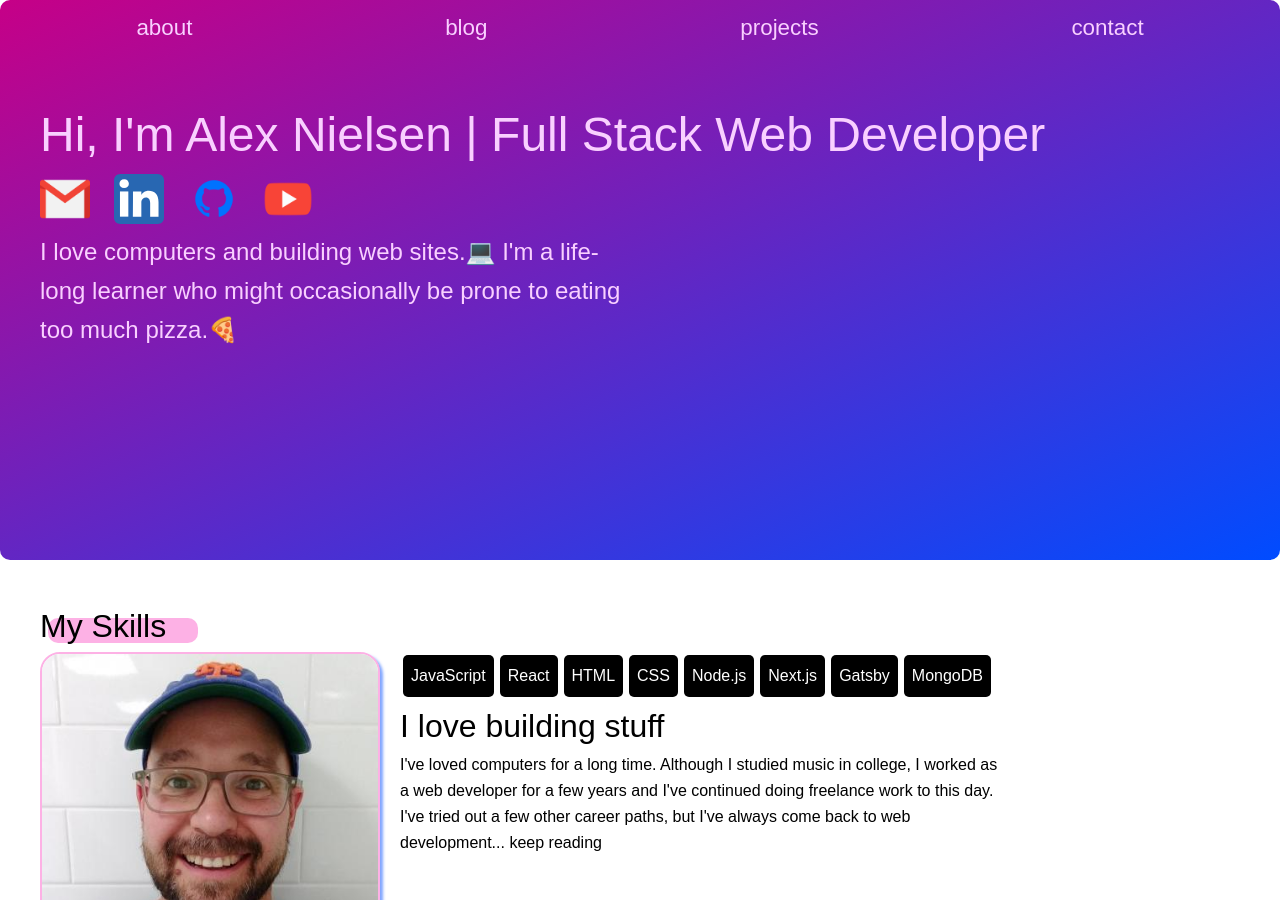
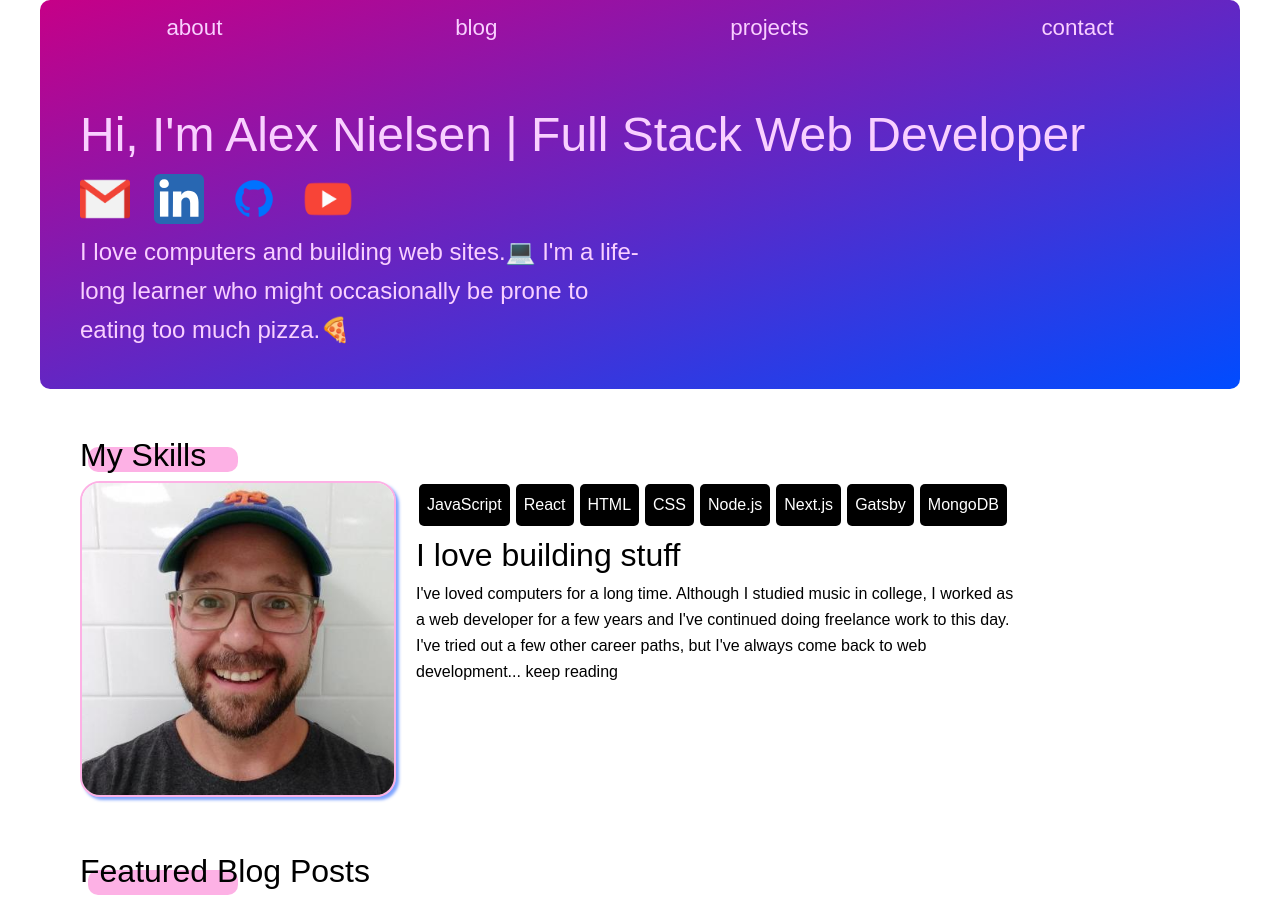
Before and after one commit to bushbass/portfolio-design, a plain HTML site: page index.html in a window 1280 px wide. Shown: the top 900 px of the page. Drawn offline with Linux system fonts and the light colour scheme.

Commit message:
set max width on body for super large screens

```diff
--- a/styles.css
+++ b/styles.css
@@ -39,14 +39,17 @@ img {
   height: auto;
 }
 /* GLOBAL */
-
+body {
+  max-width: 1200px;
+  margin: 0 auto;
+}
 .box-shadow {
   box-shadow: 3px 3px 3px rgba(0, 76, 255, 0.5);
 }
 /* HERO SECTION */
 .hero {
   border-radius: 10px;
-  min-height: 70vh;
+  min-height: 40vh;
   background-image: linear-gradient(
     to bottom right,
     rgb(198, 0, 135),
```
